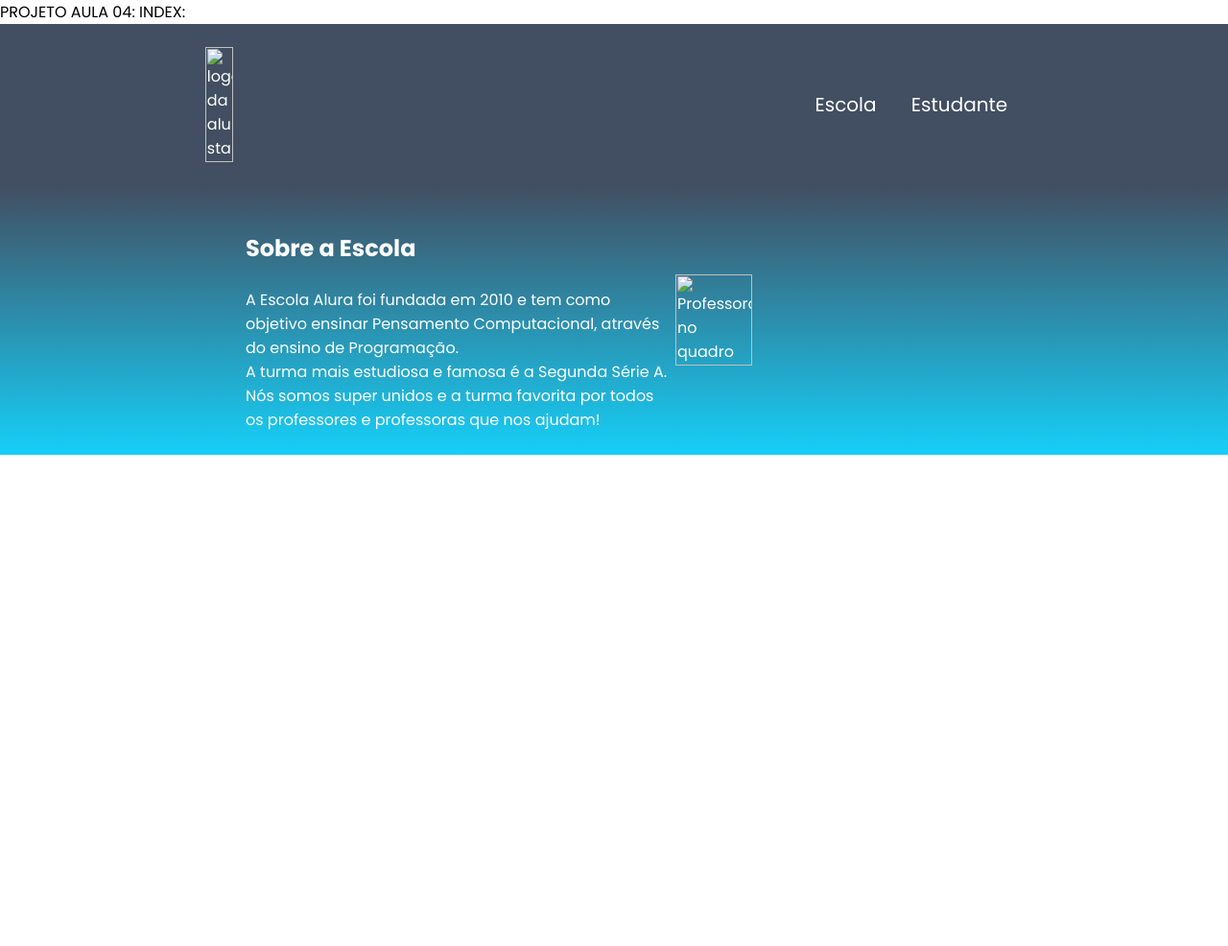
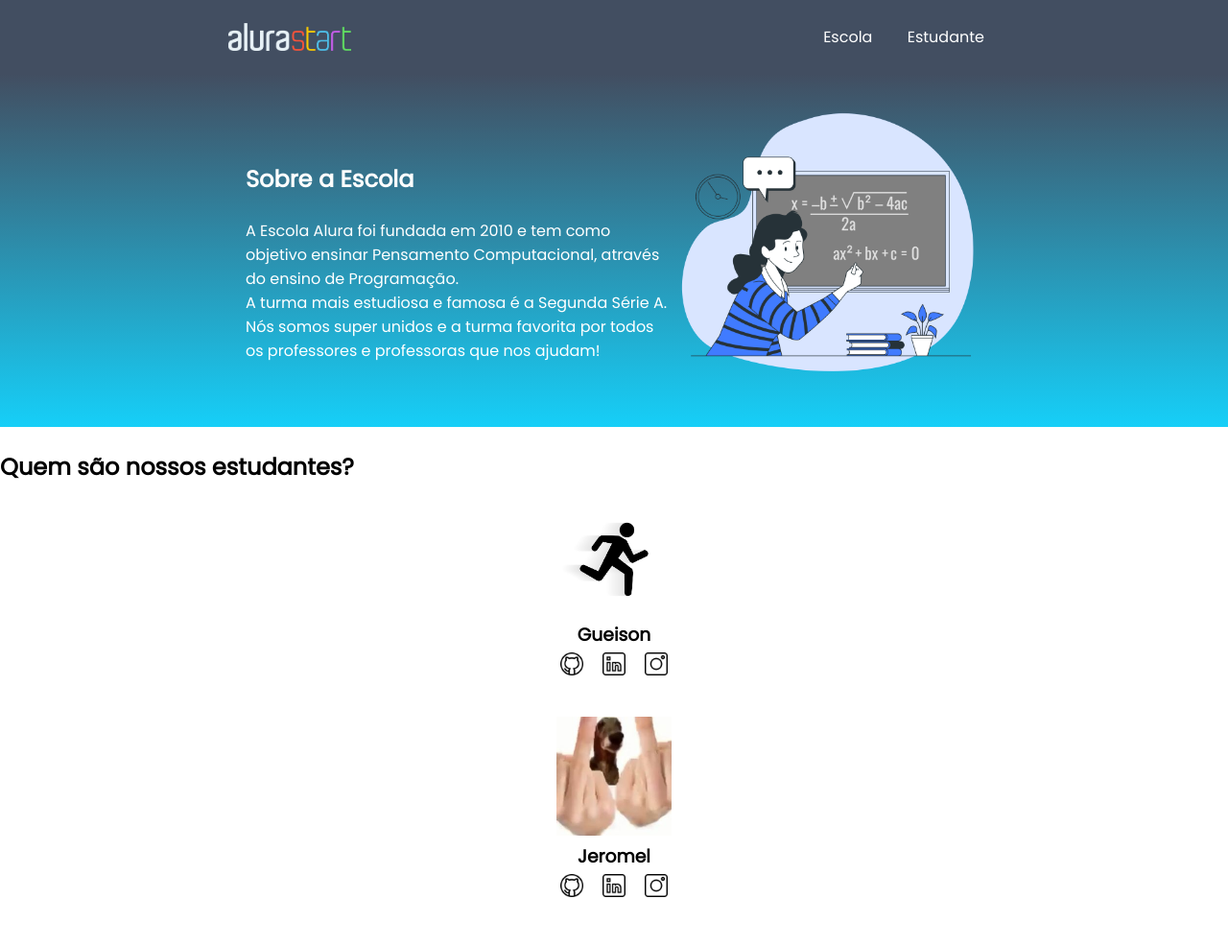
Before and after one commit to SleepyBookReader/Site-escola-2-A, a plain HTML site: page index.html in a window 1280 px wide. Shown: the whole page at 96% size. Before the commit the page ends 800 px from the top, so only its background shows below. Drawn offline with Linux system fonts and the light colour scheme.

Commit message:
Proj concluido

```diff
--- a/index.html
+++ b/index.html
@@ -1,16 +1,14 @@
-PROJETO AULA 04:
-
-INDEX:
+<!DOCTYPE html>
 <html lang="en">
 <head>
     <meta charset="UTF-8">
     <meta http-equiv="X-UA-Compatible" content="IE=edge">
     <meta name="viewport" content="width=device-width, initial-scale=1.0">
-    <title>Document</title>
+    <title>Equipe Alura Start</title>
     <link rel="stylesheet" href="style.css">
     <link rel="preconnect" href="https://fonts.googleapis.com">
-<link rel="preconnect" href="https://fonts.gstatic.com" crossorigin>
-<link href="https://fonts.googleapis.com/css2?family=Poppins:ital,wght@0,100;0,200;0,300;0,400;0,500;0,600;0,700;0,800;0,900;1,100;1,200;1,300;1,400;1,500;1,600;1,700;1,800;1,900&display=swap" rel="stylesheet">
+    <link rel="preconnect" href="https://fonts.gstatic.com" crossorigin>
+    <link href="https://fonts.googleapis.com/css2?family=Poppins&display=swap" rel="stylesheet">
 </head>
 <body>
     <header class="cabecalho">
@@ -20,16 +18,34 @@
             <li class="cabecalho-lista-item">Estudante</li>
         </ul>
     </header>
-
-
     <section class="escola">
         <div class="escola-div-conteudo">
             <h2 class="escola-titulo">Sobre a Escola</h2>
             <p class="escola-texto-um">A Escola Alura foi fundada em 2010 e tem como objetivo ensinar Pensamento Computacional, através do ensino de  Programação.</p>
             <p class="escola-texto-dois">A turma mais estudiosa e famosa é a Segunda Série A. Nós somos super unidos e a turma favorita por todos os professores e professoras que nos ajudam!</p>
         </div>
-        <img class="escola-imagem" src="Formula-bro.png" alt="Professora no quadro">
+        <img class="escola-imagem" src="Formula-bro.png" alt="imagem que representa uma professora em sala de aula">
+    </section>
+    <section class="estudante">
+        <h2 class="estudante-titulo">Quem são nossos estudantes?</h2>
+        <div class="estudante-todos">
+        <span></span>
+        <div class="estudante-div">
+            <img class="estudante-imagem" src="silhueta-de-icone-humano-em-execucao-vetorial-com-sombra-isolada-no-branco_1284-42615.jpg" alt="foto do marcelo">
+            <h3 class="estudante-nome">Gueison</h3>
+            <a href="https://github.com/marcelopaludetto"><img class="estudante-icone" src="github.png" alt="icone github"></a>
+            <a href="https://linkedin.com/marcelopaludetto"><img class="estudante-icone" src="linkedin.png" alt="icone linkedin"></a>
+            <a href="https://instagram.com/marcelopaludetto"><img class="estudante-icone" src="instagram.png" alt="icone instagram"></a>
+        </div>
+        <div class="estudante-div">
+            <img class="estudante-imagem" src="438c085186c7c3c1d9320f762f70bec7.jpg" alt="foto do marcelo">
+            <h3 class="estudante-nome">Jeromel</h3>
+            <a href="https://github.com/marcelopaludetto"><img class="estudante-icone" src="github.png" alt="icone github"></a>
+            <a href="https://linkedin.com/marcelopaludetto"><img class="estudante-icone" src="linkedin.png" alt="icone linkedin"></a>
+            <a href="https://instagram.com/marcelopaludetto"><img class="estudante-icone" src="instagram.png" alt="icone instagram"></a>
+        </div>
+
+    </div>
     </section>
 </body>
-
 </html>
--- a/style.css
+++ b/style.css
@@ -1,11 +1,10 @@
-
-
-
-* {
+*{
     margin: 0;
     padding: 0;
 }
-
+body {
+    font-family: 'Poppins', sans-serif;
+}
 .cabecalho {
     background-color: #424E61;
     color: white;
@@ -16,13 +15,13 @@
 }
 
 .cabecalho-imagem{
-    width: 15%;
+    width: 10%;
 }
 
 .cabecalho-lista-item{
     display: inline-block;
     margin: 0 16px;
-    font-size: 20px;
+    font-size: 16px;
 }
 
 .escola-imagem{
@@ -41,7 +40,25 @@
 .escola-div-conteudo{
     width: 35%;
 }
+
+
 .escola-titulo{
     padding: 24px 0;
 }
-body { font-family: 'poppins', sans-serif;}
+
+.estudante{
+    padding: 24px 0;
+}
+.estudante-imagem{
+    width: 120px;
+}
+
+.estudante-icone{
+    width: 24px;
+    padding: 4px 8px;
+}
+
+.estudante-div{
+    text-align: center;
+    padding: 16px 0;
+}
```
Also changed, not shown: 438c085186c7c3c1d9320f762f70bec7.jpg (added), Formula-bro.png (added), Marcelo.jpeg (added), alurastart logo.png (added), github.png (added), instagram.png (added), linkedin.png (added), silhueta-de-icone-humano-em-execucao-vetorial-com-sombra-isolada-no-branco_1284-42615.jpg (added), 2 other files.
